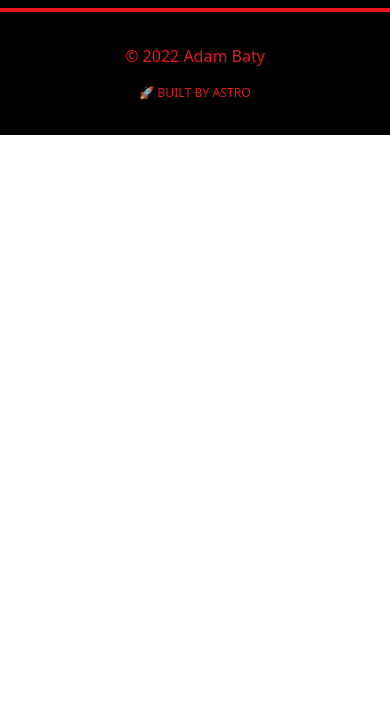
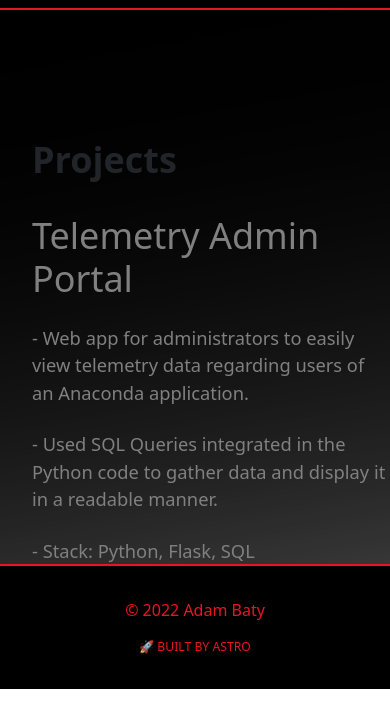
Before and after one commit to madbaty/adam-baty-portfolio, an Astro site: page /projects in a window 390 px wide. Shown: the part 98-826 px from the top of the page. Built offline with nearby package versions, Linux system fonts and the light colour scheme; Astro itself is replaced by a stand-in of ours.

Commit message:
Make responsive

```diff
--- a/src/components/MainHead.astro
+++ b/src/components/MainHead.astro
@@ -13,7 +13,7 @@ const {
 <meta name="generator" content={Astro.generator} />
 <title>{title}</title>
 
-<link rel="icon" type="image/png" href="/assets/AB-logo.png" />
+<link rel="icon" href="/assets/AB-logo-redgray.jpeg" />
 <link rel="preconnect" href="https://fonts.googleapis.com" />
 <link rel="preconnect" href="https://fonts.gstatic.com" crossorigin />
 <link
--- a/src/pages/projects.astro
+++ b/src/pages/projects.astro
@@ -25,9 +25,11 @@ const featuredProject = projects[0];
 			<div class="gradient"></div>
 			<div class="gradient2"></div>
 			<div class="overlay">
-				<h1 class="title">Adam Baty</h1>
-				<h2 class="subtitle">Software Engineer</h2>
-				<p class="desc">Lorem ipsum dolor sit amet consectetur adipisicing elit. Sunt nihil iste soluta modi rem, officiis exercitationem ipsam doloribus assumenda iure ea nesciunt.</p>
+				<h1 class="title">Projects</h1>
+					<h2 class="subtitle">Telemetry Admin Portal</h2>
+						<p class="desc"> - Web app for administrators to easily view telemetry data regarding users of an Anaconda application.</p>
+						<p class="desc"> - Used SQL Queries integrated in the Python code to gather data and display it in a readable manner.</p>
+						<p class="desc"> - Stack: Python, Flask, SQL</p>
 			</div>
 		</header>
 		<Footer />
--- a/src/styles/global.css
+++ b/src/styles/global.css
@@ -133,7 +133,7 @@ h1 {
 }
 
 .overlay {
-	position: absolute;
+	position: relative;
 	top: 0;
 	left: 0;
 	width: 100%;
```
Also changed, not shown: public/assets/AB-logo-redgray.jpeg (added), public/favicon.svg (deleted).
